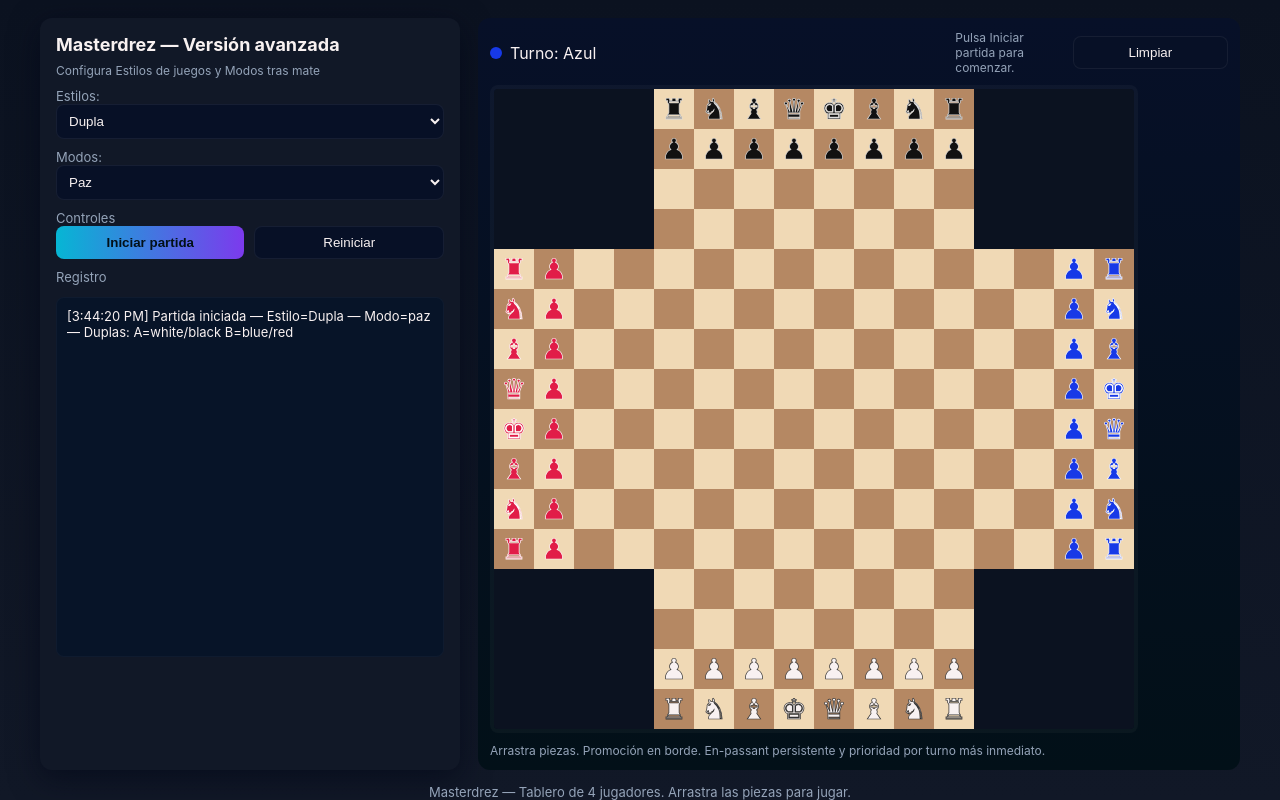
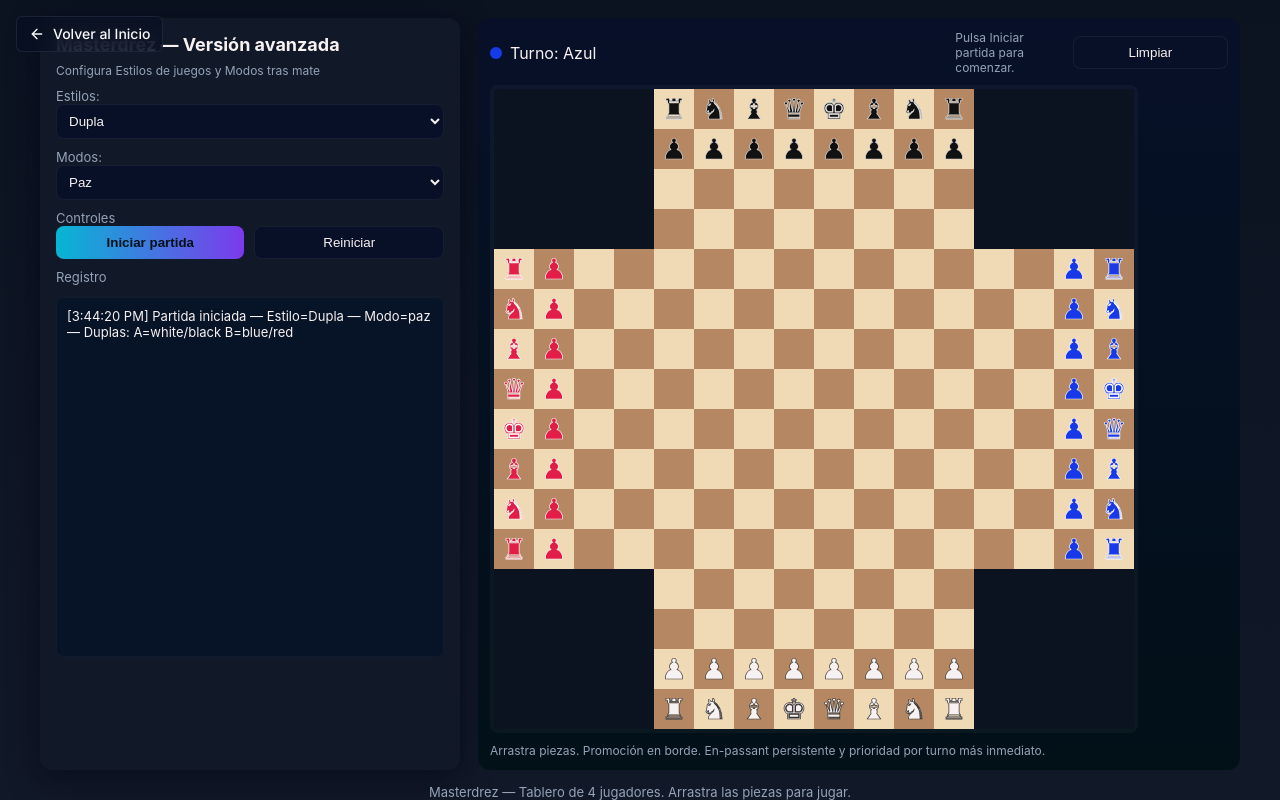
Before and after one commit to Fridnansen/drez-flow-creator, a React (Vite) app: page /game in a window 1280 px wide. Built offline with nearby package versions, Linux system fonts and the light colour scheme.

Commit message:
Changes
Co-authored-by: Fridnansen <74576885+Fridnansen@users.noreply.github.com>

```diff
--- a/src/pages/Game.tsx
+++ b/src/pages/Game.tsx
@@ -1,7 +1,22 @@
+import { Link } from "react-router-dom";
+import { Button } from "@/components/ui/button";
+import { ArrowLeft } from "lucide-react";
+
 const Game = () => {
   return (
-    <main className="min-h-screen w-full bg-background">
+    <main className="relative min-h-screen w-full bg-background">
       <h1 className="sr-only">Masterdrez — Tablero de ajedrez para 4 jugadores</h1>
+      <Button
+        asChild
+        size="sm"
+        variant="outline"
+        className="fixed top-4 left-4 z-50 gap-2 border-border/60 bg-background/80 backdrop-blur-md hover:bg-accent hover:text-accent-foreground"
+      >
+        <Link to="/">
+          <ArrowLeft className="size-4" />
+          Volver al Inicio
+        </Link>
+      </Button>
       <iframe
         src="/game-app/index.html"
         title="Tablero Masterdrez"
```
